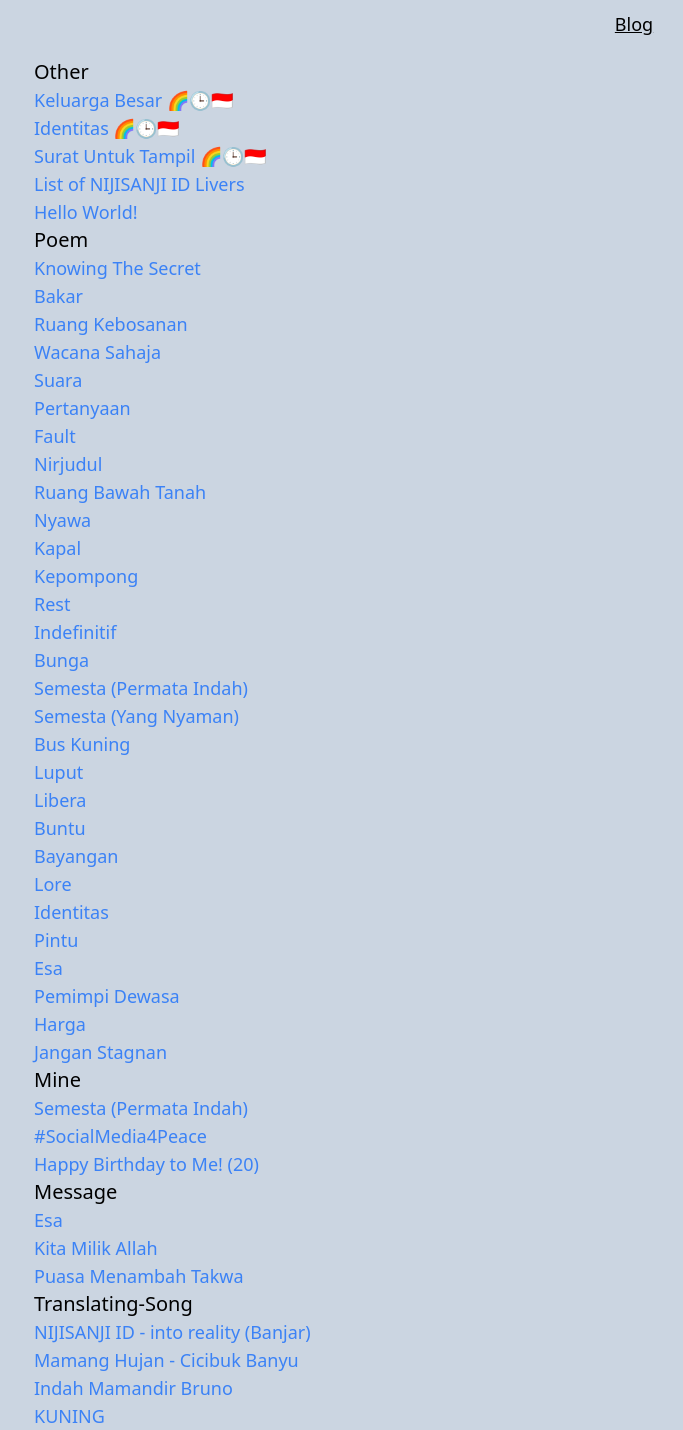
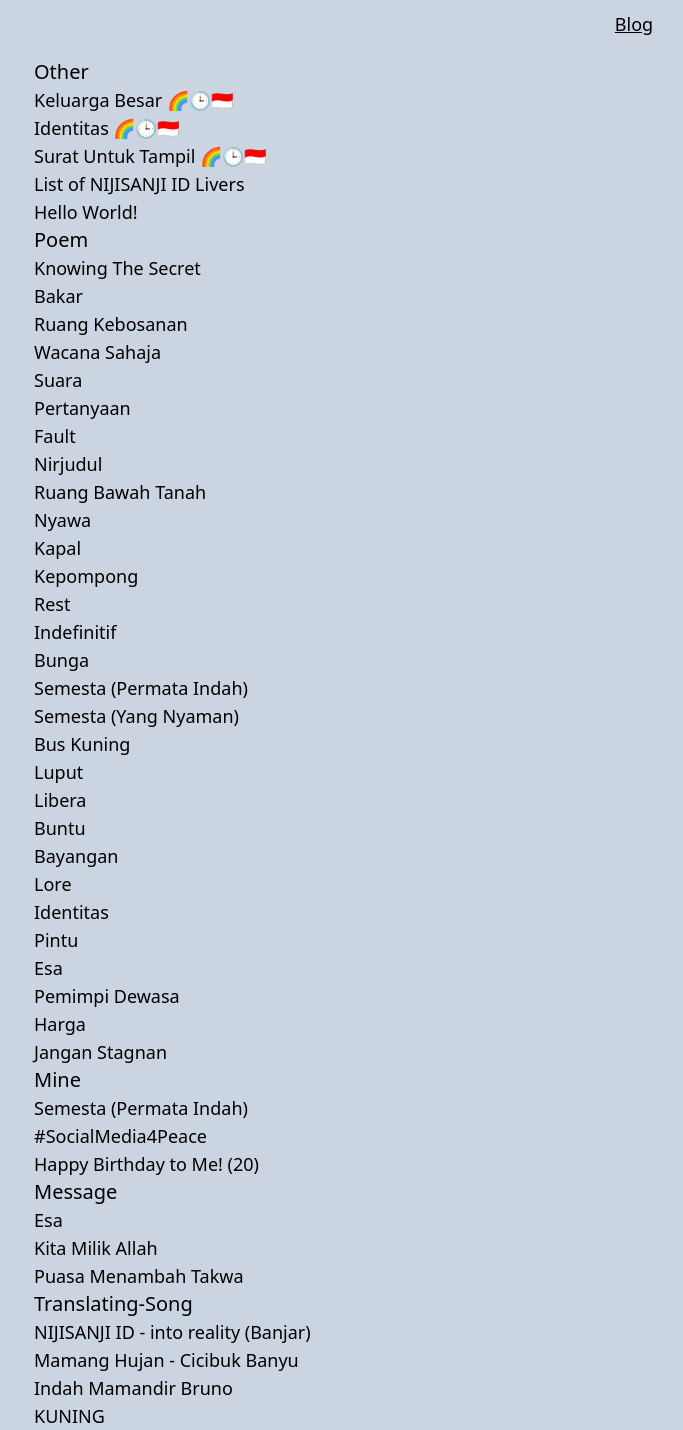
Before and after one commit to mnafisalmukhdi1/blog, a Jekyll site: the page built from categories.html, in a window 1280 px wide. Shown: the part 184-1614 px from the top of the page, without its empty margins (6-689 px from the left). Built offline with Jekyll 4.4.1, drawn with Linux system fonts in a browser that asks for light colours; nearby versions of some CDN libraries; grey boxes are pictures that could not be loaded.

Commit message:
Update categories.html

```diff
--- a/categories.html
+++ b/categories.html
@@ -16,7 +16,7 @@
     <a name="{{ category_name | slugize }}"></a>
     {% for post in site.categories[category_name] %}
     <article class="archive-item">
-      <h4 class="text-lg"><a href="{{ site.baseurl }}{{ post.url }}" class="text-blue-500">{{post.title}}</a></h4>
+      <h4 class="text-lg"><a href="{{ site.baseurl }}{{ post.url }}" class="text-underline">{{post.title}}</a></h4>
     </article>
     {% endfor %}
   </div>
```
